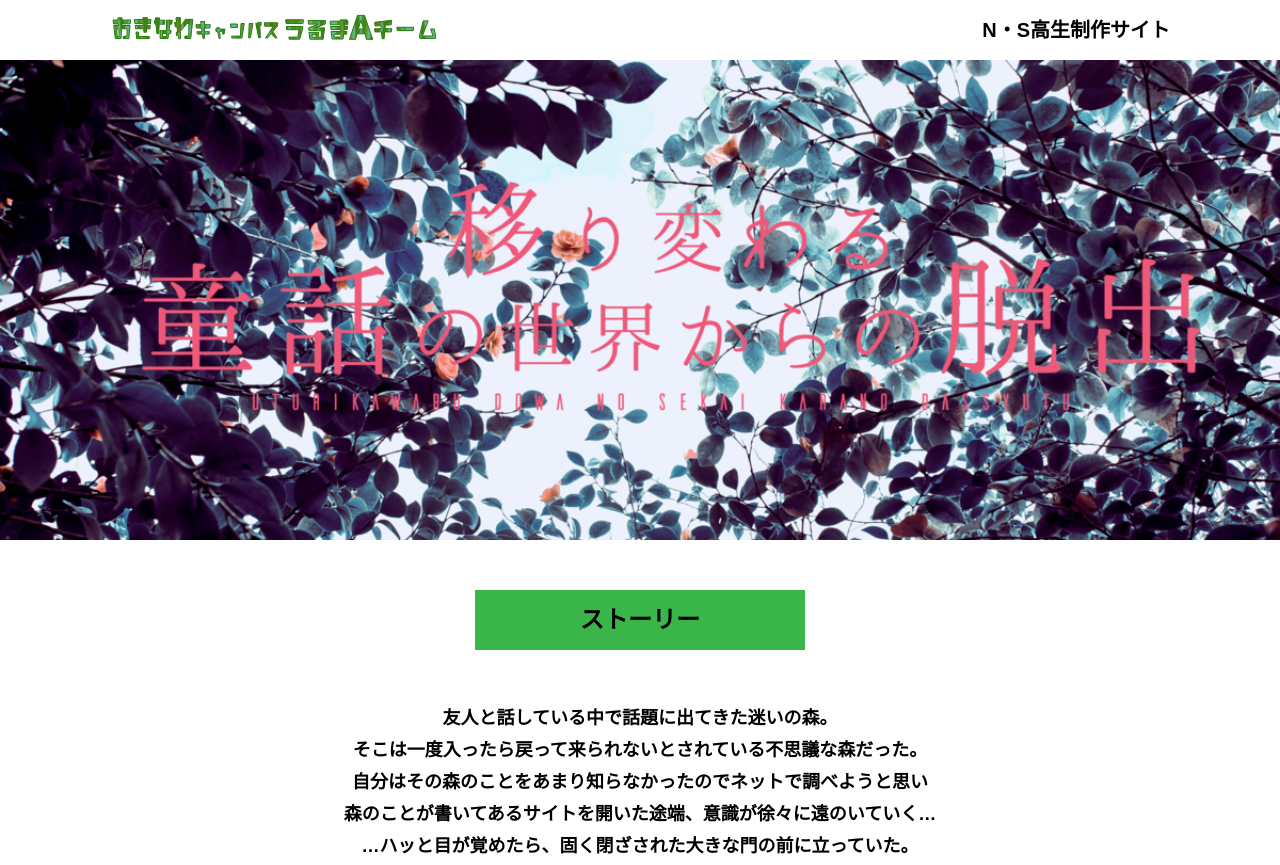
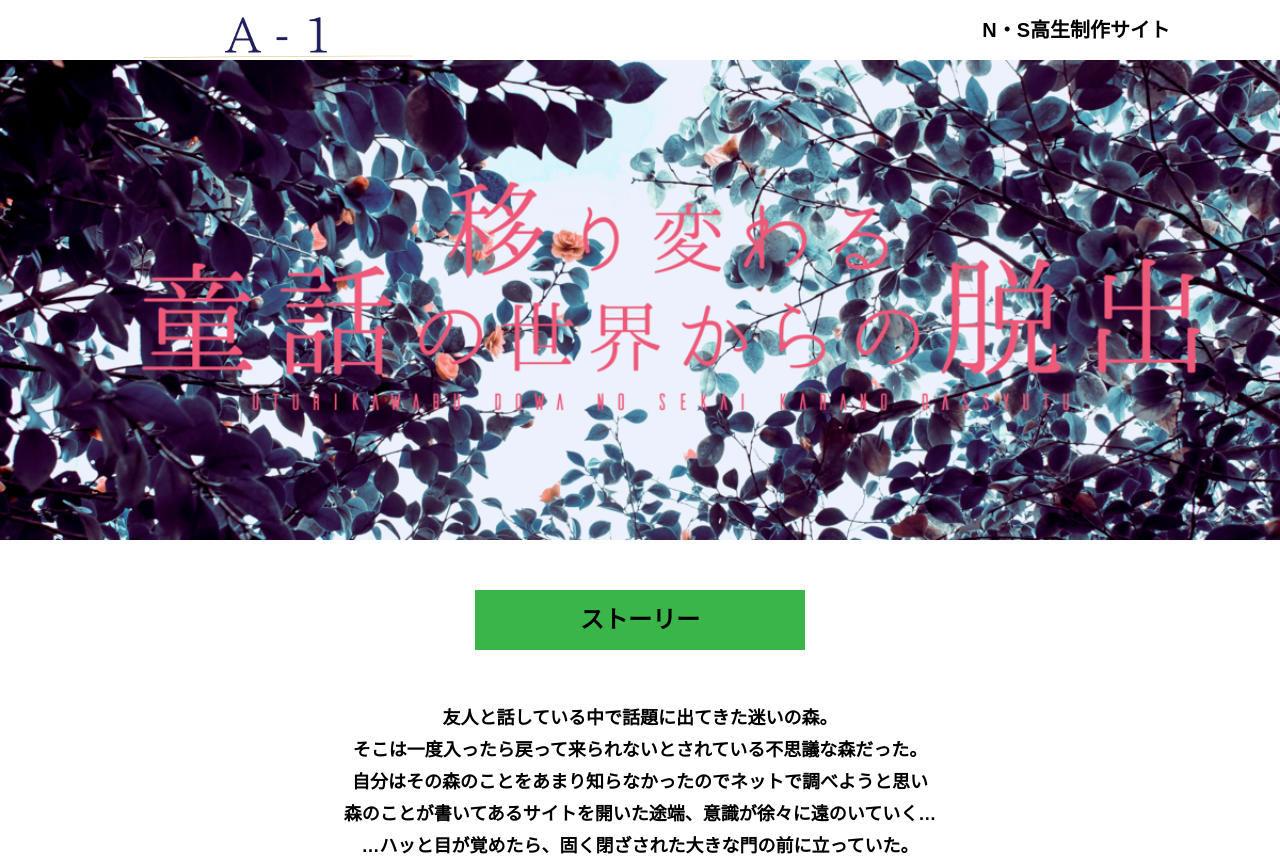
Before and after one commit to ogawakano/alfa-yokohama-A-1-2, a plain HTML site: page index.html in a window 1280 px wide. Shown: the top 865 px of the page. Drawn offline with Linux system fonts and the light colour scheme.

Commit message:
Update index.html

```diff
--- a/index.html
+++ b/index.html
@@ -17,7 +17,7 @@
   </svg>
   <header class="header">
     <div class="container">
-      <div class="header__logo"><img src="assets/images/logo.svg" alt="チームロゴ"></div>
+      <div class="header__logo"><img src="assets/images/rogo2.png" alt="チームロゴ"></div>
       <div class="header__name">N・S高生制作サイト</div>
     </div>
   </header>
```
